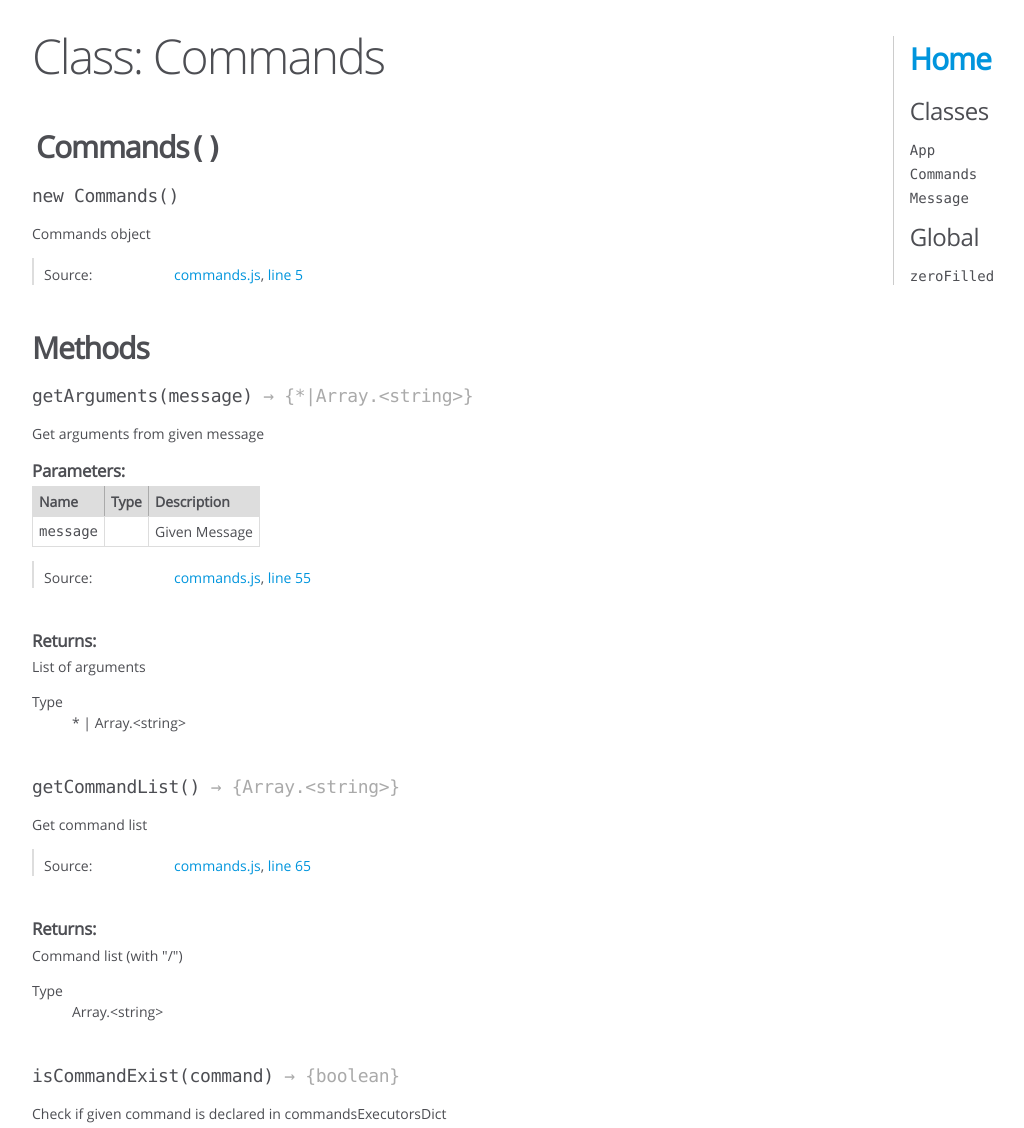
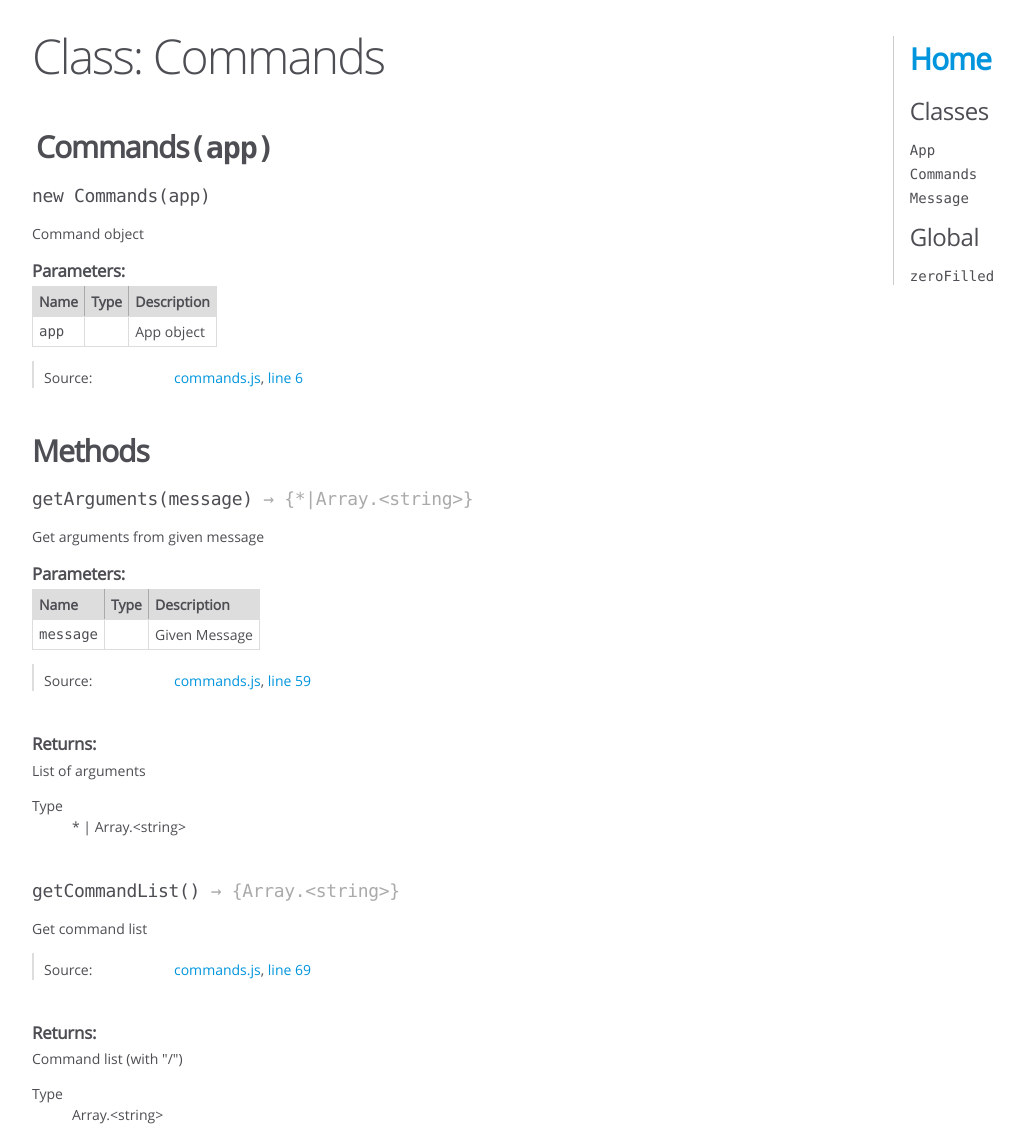
Before and after one commit to Xen0Xys/Projet-Web-2021, a plain HTML site: page jsdoc/Commands.html in a window 1280 px wide. Shown: the top 1128 px of the page, without its empty margins (0-1024 px from the left). Drawn offline with Linux system fonts and the light colour scheme.

Commit message:
Update JsDoc

```diff
--- a/jsdoc/Commands.html
+++ b/jsdoc/Commands.html
@@ -28,7 +28,7 @@
 
 <header>
 
-        <h2><span class="attribs"><span class="type-signature"></span></span>Commands<span class="signature">()</span><span class="type-signature"></span></h2>
+        <h2><span class="attribs"><span class="type-signature"></span></span>Commands<span class="signature">(app)</span><span class="type-signature"></span></h2>
 
 
 </header>
@@ -41,7 +41,7 @@
 
 
 
-    <h4 class="name" id="Commands"><span class="type-signature"></span>new Commands<span class="signature">()</span><span class="type-signature"></span></h4>
+    <h4 class="name" id="Commands"><span class="type-signature"></span>new Commands<span class="signature">(app)</span><span class="type-signature"></span></h4>
 
 
 
@@ -49,7 +49,7 @@
 
 
 <div class="description">
-    Commands object
+    Command object
 </div>
 
 
@@ -58,6 +58,50 @@
 
 
 
+
+
+    <h5>Parameters:</h5>
+
+
+<table class="params">
+    <thead>
+    <tr>
+
+        <th>Name</th>
+
+
+        <th>Type</th>
+
+
+
+
+
+        <th class="last">Description</th>
+    </tr>
+    </thead>
+
+    <tbody>
+
+
+        <tr>
+
+                <td class="name"><code>app</code></td>
+
+
+            <td class="type">
+
+            </td>
+
+
+
+
+
+            <td class="description last">App object</td>
+        </tr>
+
+
+    </tbody>
+</table>
 
 
 
@@ -93,7 +137,7 @@
 
     <dt class="tag-source">Source:</dt>
     <dd class="tag-source"><ul class="dummy"><li>
-        <a href="commands.js.html">commands.js</a>, <a href="commands.js.html#line5">line 5</a>
+        <a href="commands.js.html">commands.js</a>, <a href="commands.js.html#line6">line 6</a>
     </li></ul></dd>
 
 
@@ -245,7 +289,7 @@
 
     <dt class="tag-source">Source:</dt>
     <dd class="tag-source"><ul class="dummy"><li>
-        <a href="commands.js.html">commands.js</a>, <a href="commands.js.html#line55">line 55</a>
+        <a href="commands.js.html">commands.js</a>, <a href="commands.js.html#line59">line 59</a>
     </li></ul></dd>
 
 
@@ -358,7 +402,7 @@
 
     <dt class="tag-source">Source:</dt>
     <dd class="tag-source"><ul class="dummy"><li>
-        <a href="commands.js.html">commands.js</a>, <a href="commands.js.html#line65">line 65</a>
+        <a href="commands.js.html">commands.js</a>, <a href="commands.js.html#line69">line 69</a>
     </li></ul></dd>
 
 
@@ -512,7 +556,7 @@
 
     <dt class="tag-source">Source:</dt>
     <dd class="tag-source"><ul class="dummy"><li>
-        <a href="commands.js.html">commands.js</a>, <a href="commands.js.html#line40">line 40</a>
+        <a href="commands.js.html">commands.js</a>, <a href="commands.js.html#line44">line 44</a>
     </li></ul></dd>
 
 
@@ -666,7 +710,7 @@
 
     <dt class="tag-source">Source:</dt>
     <dd class="tag-source"><ul class="dummy"><li>
-        <a href="commands.js.html">commands.js</a>, <a href="commands.js.html#line11">line 11</a>
+        <a href="commands.js.html">commands.js</a>, <a href="commands.js.html#line15">line 15</a>
     </li></ul></dd>
 
 
@@ -740,7 +784,7 @@
 <br class="clear">
 
 <footer>
-    Documentation generated by <a href="https://github.com/jsdoc/jsdoc">JSDoc 3.6.7</a> on Wed Nov 10 2021 08:26:53 GMT+0100 (heure normale d’Europe centrale)
+    Documentation generated by <a href="https://github.com/jsdoc/jsdoc">JSDoc 3.6.7</a> on Wed Nov 10 2021 09:10:14 GMT+0100 (heure normale d’Europe centrale)
 </footer>
 
 <script> prettyPrint(); </script>
```
Also changed, not shown: jsdoc/App.html (+1 -1 lines), jsdoc/Message.html (+1 -1 lines), jsdoc/app.js.html (+2 -2 lines), jsdoc/commands.js.html (+29 -5 lines), jsdoc/global.html (+1 -1 lines), jsdoc/index.html (+1 -1 lines), jsdoc/js_utils.js.html (+1 -1 lines), jsdoc/message.js.html (+1 -1 lines).
